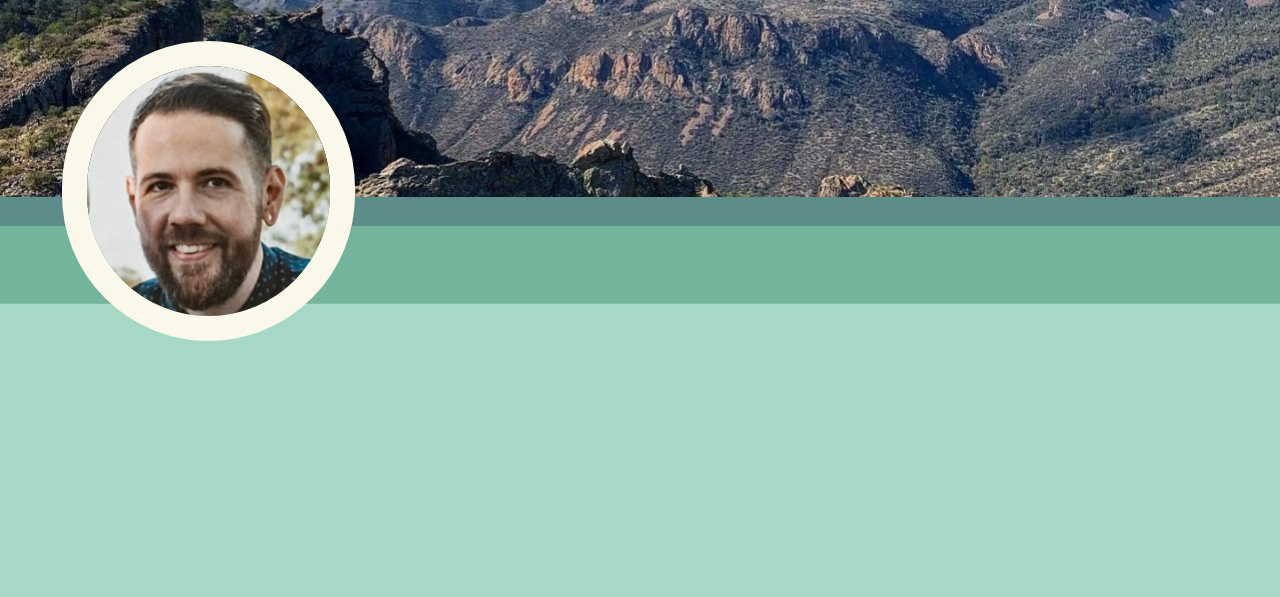
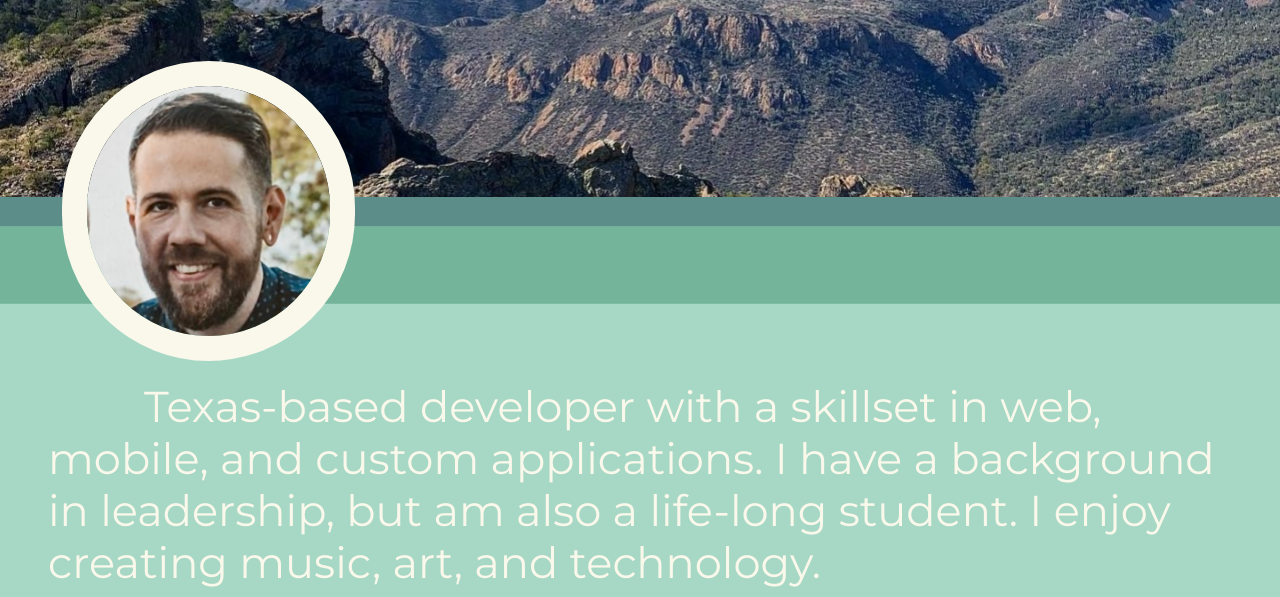
Before and after one commit to Teggenberg/Portfolio, a plain HTML site: page index.html in a window 1280 px wide. Shown: the part 425-1022 px from the top of the page. Drawn offline with nearby package versions, Linux system fonts and the light colour scheme.

Commit message:
bio added

```diff
--- a/index.html
+++ b/index.html
@@ -13,6 +13,9 @@
   <link rel="preconnect" href="https://fonts.googleapis.com">
   <link rel="preconnect" href="https://fonts.gstatic.com" crossorigin>
   <link href="https://fonts.googleapis.com/css2?family=Bebas+Neue&family=Caveat&family=Libre+Baskerville&display=swap" rel="stylesheet">
+  <link rel="preconnect" href="https://fonts.googleapis.com">
+  <link rel="preconnect" href="https://fonts.gstatic.com" crossorigin>
+  <link href="https://fonts.googleapis.com/css2?family=Montserrat&display=swap" rel="stylesheet">
 
   <style>
     .nav-custom {
@@ -82,10 +85,17 @@
     </div>
 
     <div class="pt-4 text-center  second">
-      <div class="container  ">
+      <div class="container-fluid  ">
         <div class="row prof">
-          <div class="col-lg-4 col-md-12">
-            <img src="./images/portrait.png" alt="dog photo" class="profile-img mt-0 mb-0" />
+          <div class="col-lg-4 col-md-12 bio">
+            <img src="./images/portrait.png" alt="portrait" class="profile-img mt-0 mb-0" />
+
+          </div>
+
+        </div>
+        <div class="row">
+          <div class="col-12 bio px-5">
+              Texas-based developer with a skillset in web, mobile, and custom applications. I have a background in leadership, but am also a life-long student.  I enjoy creating music, art, and technology.
 
           </div>
         </div>
--- a/styles.css
+++ b/styles.css
@@ -59,6 +59,18 @@
 
 
 }
+
+.bio {
+
+    padding-top: 20px;
+    font-family: 'Montserrat', sans-serif;
+    font-size: 2.7rem;
+    color: #F9F8EB;
+    text-align: left;
+    text-indent: 6rem;
+    line-height: 1.2;
+}
+
  .icon {
     width: 35px;
  }
@@ -103,6 +115,7 @@
     height: 300px;
     border: 25px solid #F9F8EB;
     border-radius: 150px;
+    float: left;
 }
 
 .prof {
@@ -125,9 +138,7 @@
   background-position: center;
   background-repeat: no-repeat;
   background-size: cover;
-  display: flex;
-  justify-content: flex-end;
-  align-items: flex-start;
+
 
 }
 
@@ -173,6 +184,11 @@
         line-height: 0;
     }
 
+    .bio {
+        font-size: 2rem;
+        padding: 10px;
+    }
+
 
 
     .secondary {
```
